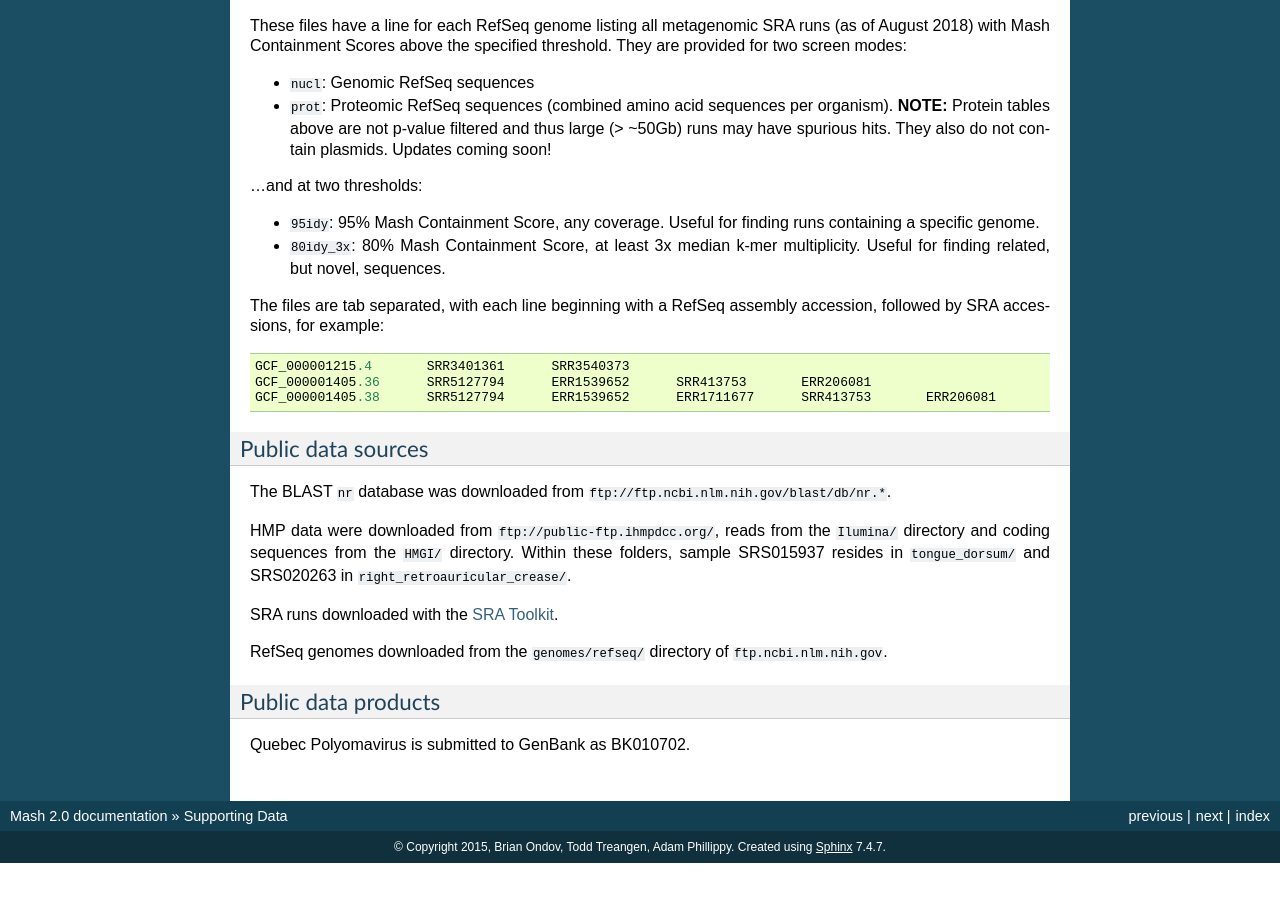
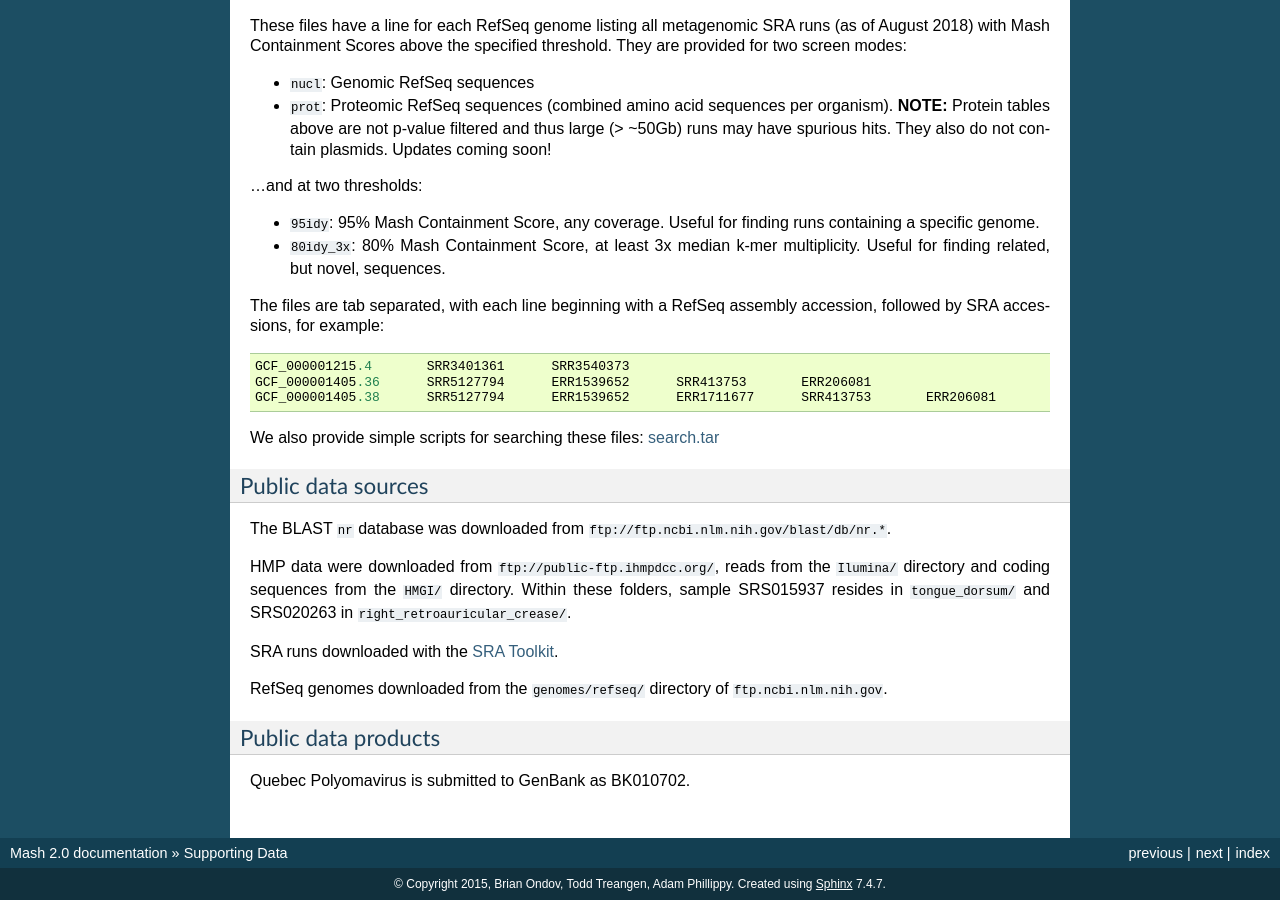
Before and after one commit to marbl/Mash, a Sphinx documentation site: the page built from doc/sphinx/data.rst, in a window 1280 px wide and 900 px high, scrolled down 984 px. Built offline with Sphinx 7.4.7, drawn with Linux system fonts in a browser that asks for light colours; before the commit the page ends 1847 px from its top, so only the background shows below that.

Commit message:
docs: search.tar link

```diff
--- a/doc/sphinx/data.rst
+++ b/doc/sphinx/data.rst
@@ -66,6 +66,8 @@ The files are tab separated, with each line beginning with a RefSeq assembly acc
   GCF_000001405.36	SRR5127794	ERR1539652	SRR413753	ERR206081
   GCF_000001405.38	SRR5127794	ERR1539652	ERR1711677	SRR413753	ERR206081
 
+We also provide simple scripts for searching these files: `search.tar <https://obj.umiacs.umd.edu/mash/screen/search.tar>`_
+
 Public data sources
 ~~~~~~~~~~~~~~~~~~~
 
```
